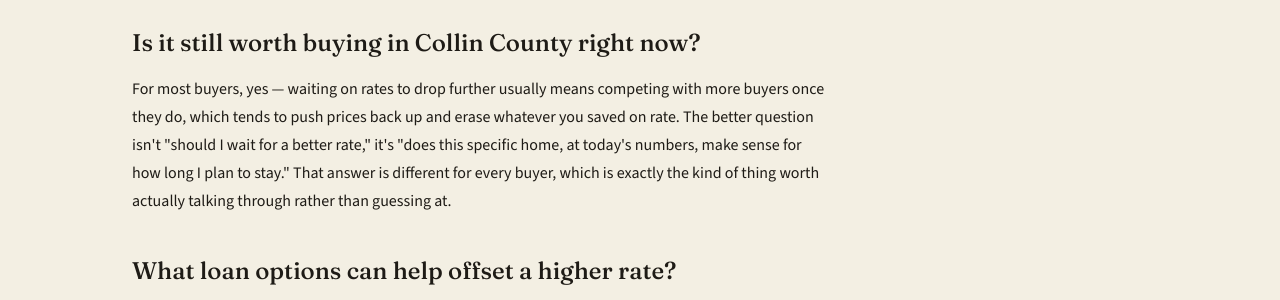
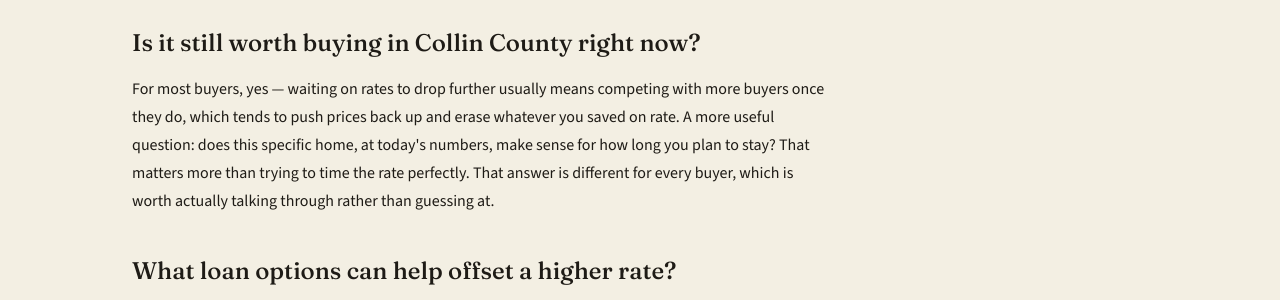
Before and after one commit to nathanielmorales7/deedanddoor, a Jekyll site: the page journal-collin-county-rates.html, which Jekyll copies as it is, in a window 1280 px wide. Shown: the part 921-1221 px from the top of the page. Built offline with Jekyll 4.4.1, drawn with Linux system fonts in a browser that asks for light colours.

Commit message:
Revise buying advice for Collin County market
Rephrased the paragraph about buying in Collin County to emphasize the importance of evaluating specific homes rather than waiting for better rates.

```diff
--- a/journal-collin-county-rates.html
+++ b/journal-collin-county-rates.html
@@ -64,7 +64,7 @@
         <p>Even a small move in rate changes your monthly payment more than most buyers expect, and it adds up every single month — on a typical $400,000 loan, moving just one percentage point (say, from 6.5% to 7.5%) adds roughly $270 to your payment, for as long as you hold the loan. The practical effect is usually a lower comfortable purchase price for the same monthly payment you had in mind, which is why getting a real, current pre-approval matters more in a moving-rate environment than it did when rates were flat.</p>
 
         <h2>Is it still worth buying in Collin County right now?</h2>
-        <p>For most buyers, yes — waiting on rates to drop further usually means competing with more buyers once they do, which tends to push prices back up and erase whatever you saved on rate. The better question isn't "should I wait for a better rate," it's "does this specific home, at today's numbers, make sense for how long I plan to stay." That answer is different for every buyer, which is exactly the kind of thing worth actually talking through rather than guessing at.</p>
+        <p>For most buyers, yes — waiting on rates to drop further usually means competing with more buyers once they do, which tends to push prices back up and erase whatever you saved on rate. A more useful question: does this specific home, at today's numbers, make sense for how long you plan to stay? That matters more than trying to time the rate perfectly. That answer is different for every buyer, which is worth actually talking through rather than guessing at.</p>
 
         <h2>What loan options can help offset a higher rate?</h2>
         <p>A temporary rate buydown — where the seller or builder pays to lower your rate for the first year or two of the loan — can meaningfully soften the first-year payment shock, and it's becoming more common as a negotiating point in Collin County right now. An adjustable-rate mortgage (ARM) is another option worth understanding, especially if you don't plan to stay in the home for the full 30 years, though it comes with its own tradeoffs once the fixed period ends. Neither is automatically the right move — it depends on your specific timeline and risk tolerance.</p>
```
